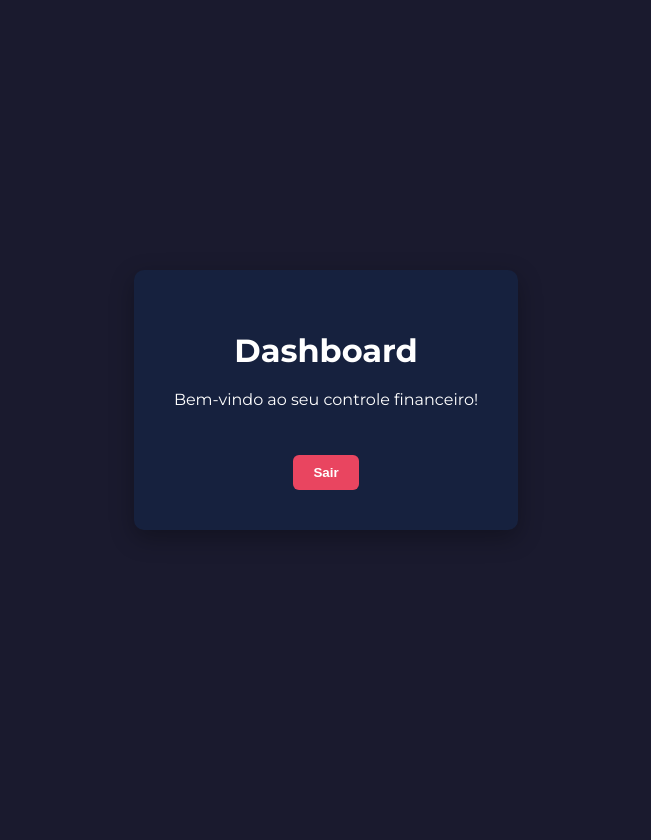
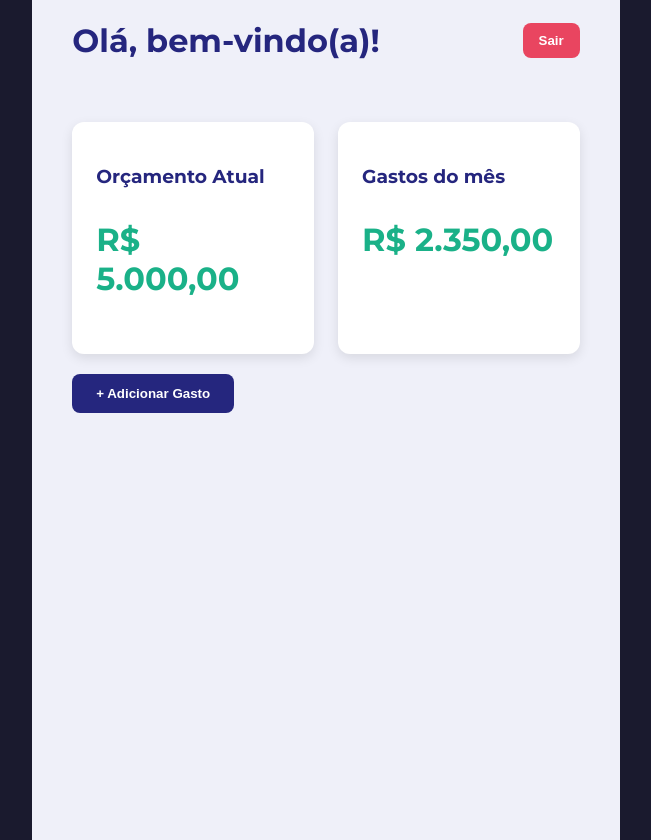
Before and after one commit to Kayonz/projeto_teste_final, a React (Create React App) app in the folder frontend-web/: page /dashboard in a window 1280 px wide. Shown: the whole page, without its empty margins (314-965 px from the left). Before the commit the page ends 800 px from the top, so only its background shows below. Built offline with nearby package versions, Linux system fonts and the light colour scheme; sample sign-in values are in the browser's storage.

Commit message:
fazendo o dashboard

```diff
--- a/frontend-web/src/pages/DashboardPage.jsx
+++ b/frontend-web/src/pages/DashboardPage.jsx
@@ -3,44 +3,76 @@ import styled from "styled-components";
 
 const Container = styled.div`
   min-height: 100vh;
-  background-color: #1a1a2e;
-  color: white;
-  display: flex;
-  justify-content: center;
-  align-items: center;
-  flex-direction: column;
+  background-color: #eff0f9;
+  padding: 40px;
+  font-family: "Montserrat", sans-serif;
 `;
 
-const Card = styled.div`
-  background-color: #16213e;
-  padding: 40px;
-  border-radius: 10px;
-  text-align: center;
-  box-shadow: 0 8px 24px rgba(0, 0, 0, 0.3);
+const Header = styled.div`
+  display: flex;
+  justify-content: space-between;
+  align-items: center;
 `;
 
 const Title = styled.h1`
-  margin-bottom: 20px;
+  color: #25267e;
 `;
 
 const LogoutButton = styled.button`
-  margin-top: 30px;
-  padding: 10px 20px;
   background-color: #e94560;
+  color: white;
+  padding: 10px 16px;
   border: none;
-  border-radius: 6px;
-  color: white;
+  border-radius: 8px;
   font-weight: bold;
   cursor: pointer;
 
   &:hover {
-    background-color: #ff4d6d;
+    background-color: #d0304d;
+  }
+`;
+
+const Cards = styled.div`
+  display: flex;
+  gap: 24px;
+  margin-top: 40px;
+`;
+
+const Card = styled.div`
+  background-color: white;
+  border-radius: 12px;
+  padding: 24px;
+  box-shadow: 0 4px 12px rgba(0, 0, 0, 0.1);
+  flex: 1;
+`;
+
+const CardTitle = styled.h3`
+  color: #25267e;
+  margin-bottom: 10px;
+`;
+
+const CardValue = styled.p`
+  font-size: 2rem;
+  font-weight: bold;
+  color: #1ab188;
+`;
+
+const AddButton = styled.button`
+  margin-top: 20px;
+  padding: 12px 24px;
+  background-color: #25267e;
+  color: white;
+  border: none;
+  border-radius: 8px;
+  font-weight: bold;
+  cursor: pointer;
+
+  &:hover {
+    background-color: #1b1c6a;
   }
 `;
 
 function DashboardPage() {
-  const token = localStorage.getItem("token");
-
   const handleLogout = () => {
     localStorage.removeItem("token");
     window.location.href = "/";
@@ -48,17 +80,24 @@ function DashboardPage() {
 
   return (
     <Container>
-      <Card>
-        <Title>Dashboard</Title>
-        {token ? (
-          <>
-            <p>Bem-vindo ao seu controle financeiro!</p>
-            <LogoutButton onClick={handleLogout}>Sair</LogoutButton>
-          </>
-        ) : (
-          <p>Você não está logado.</p>
-        )}
-      </Card>
+      <Header>
+        <Title>Olá, bem-vindo(a)!</Title>
+        <LogoutButton onClick={handleLogout}>Sair</LogoutButton>
+      </Header>
+
+      <Cards>
+        <Card>
+          <CardTitle>Orçamento Atual</CardTitle>
+          <CardValue>R$ 5.000,00</CardValue>
+        </Card>
+
+        <Card>
+          <CardTitle>Gastos do mês</CardTitle>
+          <CardValue>R$ 2.350,00</CardValue>
+        </Card>
+      </Cards>
+
+      <AddButton>+ Adicionar Gasto</AddButton>
     </Container>
   );
 }
```
